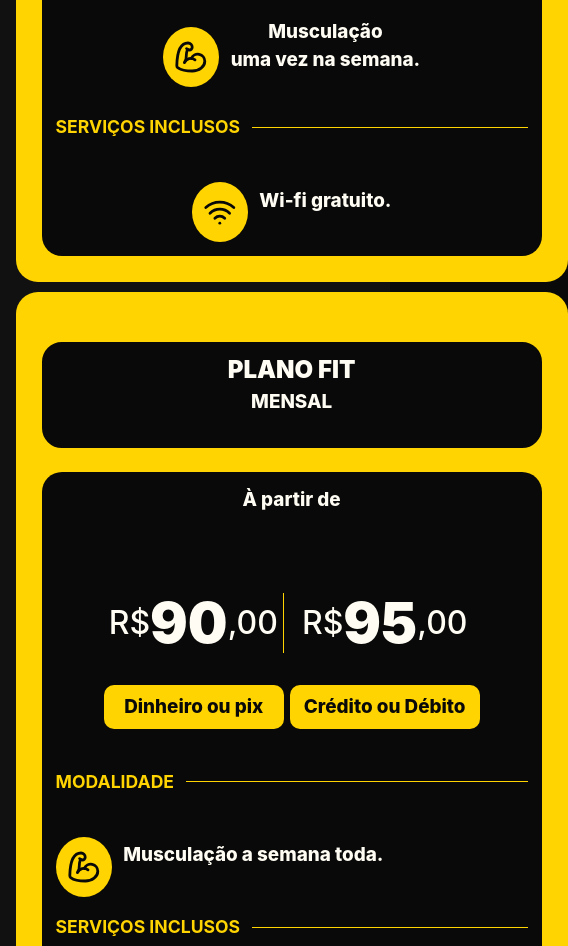
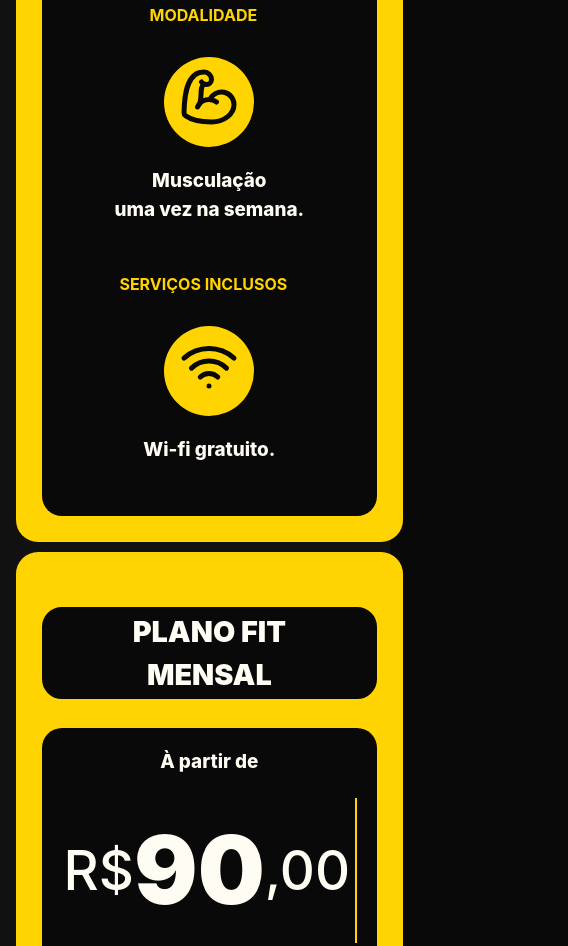
Before and after one commit to felipereira1890-debug/Landingpagesusifit, a plain HTML site: page index.html in a window 390 px wide. Shown: the part 8567-9513 px from the top of the page, 568 px wide, since content can reach past the window. Drawn offline with Linux system fonts and the light colour scheme.

Commit message:
resposividade da section plans

```diff
--- a/index.html
+++ b/index.html
@@ -162,7 +162,7 @@
         </div>
         <div class="cardsplans">
           <article class="quote">
-            <h1 class="titleplans">DAY USE<br><p>ACESSO AVULSO</p></h1>
+            <h1 class="titleplans">DAY USE<br>ACESSO AVULSO</h1>
             <div class="cardssec">
               <p>À partir de</p>
               <h1 class="pricesec">R$ <span class="price">15</span>,00</h1>
@@ -190,7 +190,7 @@
             </div>
           </article>
           <article class="quote">
-            <h1 class="titleplans">PLANO FIT<br><p>MENSAL</p></h1>
+            <h1 class="titleplans">PLANO FIT<br>MENSAL</h1>
             <div class="cardssec">
               <p>À partir de</p>
               <br>
--- a/style.css
+++ b/style.css
@@ -547,161 +547,178 @@ a {
 
 .plans {
   background: #111;
-  padding: clamp(1.5rem, 5vw, 4rem) clamp(1rem, 4vw, 3rem);
 }
 
-/* 2 colunas no desktop, 1 no mobile, sem media query */
+
 .cardsplans {
   display: grid;
-  grid-template-columns: repeat(auto-fit, minmax(min(100%, 340px), 1fr));
-  gap: clamp(10px, 2vw, 20px);
+  grid-template-columns:  repeat(2, 1fr);
+  gap: 10px;
   text-align: center;
-  max-width: 1200px;
-  margin-inline: auto;
+
 }
 
 .titleplans {
   background: var(--black);
-  font-size: clamp(1.5rem, 5vw, 2.1rem);
+  font-size: 2.1rem;
   color: var(--white);
   font-weight: 900;
   border-radius: 20px;
   border: 2px solid var(--black);
-  padding: 8px;
+  padding: 1px;
 }
 
-.cardssec {
+.cardssec{
+
   background: var(--black);
   border-radius: 20px;
   color: var(--white);
   text-align: center;
-  padding: clamp(14px, 3vw, 20px);
-  min-width: 0; /* evita estourar dentro do grid */
+  min-width: auto;
+  justify-content: center;
+  align-items: center;
+  padding: 20px;
+
 }
 
-.price {
+.price{
   color: var(--white);
-  font-size: clamp(3.5rem, 13vw, 5.9rem);
+  font-size: 5.9rem;
   font-weight: 900;
-  line-height: 1;
 }
 
-.pricesec {
+.pricesec{
   color: var(--white);
-  font-size: clamp(2.2rem, 8vw, 3.9rem);
+  font-size: 3.9rem;
   font-weight: 700;
-  line-height: 1;
+  margin-top: -20px;
   display: flex;
   justify-content: center;
   align-items: center;
+
 }
 
-.topic {
-  font-size: clamp(1.1rem, 3.6vw, 1.5rem);
+.topic{
+  font-size: 1.5rem;
   color: var(--yellow);
   display: flex;
-  align-items: center;
+  align-items: center; /* Centraliza a linha verticalmente com o texto */
   gap: 12px;
-  text-align: left;
+  text-align: justify;
 }
 
 .topic::after {
-  content: "";
-  flex: 1;
-  height: 1px;
-  background-color: var(--yellow);
+  content: ""; /* Obrigatório para o pseudo-elemento aparecer */
+  flex: 1; /* Faz a linha ocupar todo o espaço restante */
+  height: 1px; /* Espessura do risco */
+  background-color: var(--yellow); /* Cor do risco */
 }
 
-.topicsec {
+.topicsec{
   color: var(--white);
-  font-size: clamp(1rem, 3vw, 1.2rem);
-  font-weight: 300;
+  font-size: 1.2rem;
+  font-weight: 100;
+  margin-top: -20px;
   display: flex;
-  justify-content: flex-end;
+  justify-content: end;
   align-items: center;
-  text-align: right;
+  text-align: justify;
+
+
 }
 
-.countainertopic,
-.countainertopic2 {
+.countainertopic{
+  display: flex;
+  justify-content: space-between;
+  align-items: center;
+  gap: 20px;
+  margin-top: -20px;
+}
+
+.countainertopic2{
   display: flex;
   align-items: center;
-  gap: clamp(10px, 3vw, 20px);
-  flex-wrap: wrap; /* quebra linha em vez de estourar */
+  justify-content: start;
+  gap: 20px;
+  margin-top: -20px;
 }
 
-.countainertopic  { justify-content: space-between; }
-.countainertopic2 { justify-content: flex-start; }
-
-.iconbox {
+.iconbox{
   border-radius: 50%;
   background: var(--yellow);
-  width: clamp(56px, 14vw, 90px);
-  aspect-ratio: 1;
-  flex-shrink: 0; /* não amassa o círculo */
+  width: 90px;
+  height: 90px;
   display: flex;
   justify-content: center;
   align-items: center;
+
 }
 
-.iconplans {
-  width: 60%;
-  min-width: 0;
+.iconplans{
+  min-width: 80px;
   color: var(--black);
+  margin-top: -15px;
+  display: flex;
+  justify-content: center;
+  align-items: flex-end;
+
+
+}
+
+.pricemensal{
+  color: var(--white);
+  margin-top: -20px;
+  display: flex;
+  justify-content: center;
+  flex-direction: row;
+  align-items: center;
+  gap: 3px;
+
+}
+
+.pricesecm1{
+
+  color: var(--white);
+  font-size: 3.4rem;
+  font-weight: 500;
+  margin-top: -5px;
+  padding: 2px;
+  padding-right: 5px;
   display: flex;
   justify-content: center;
   align-items: center;
+  text-align: justify;
+  border-right: 2px solid var(--yellow);
+
 }
 
-.iconplans svg,
-.iconplans img {
-  width: 100%;
-  height: auto;
-}
 
-.pricemensal {
+.pricesecm{
+
   color: var(--white);
+  font-size: 3.4rem;
+  font-weight: 500;
+  padding: 2px;
+  margin-top: -5px;
   display: flex;
   justify-content: center;
   align-items: center;
-  flex-wrap: wrap;
-  gap: 6px;
+  text-align: justify;
+
 }
 
-.pricesecm1,
-.pricesecm {
-  color: var(--white);
-  font-size: clamp(2rem, 7vw, 3.4rem);
-  font-weight: 500;
-  line-height: 1;
-  padding: 2px 5px;
+
+
+.opcoes{
+  background: var(--yellow);
+  color: var(--black);
+  border-radius: 10px;
+  font-size: 1.2rem;
+  font-weight: 100;
   display: flex;
   justify-content: center;
   align-items: center;
-}
-
-.pricesecm1 {
-  border-right: 2px solid var(--yellow);
-}
-
-.opcoes {
-  background: var(--yellow);
-  color: var(--black);
-  border-radius: 10px;
-  font-size: clamp(1rem, 3vw, 1.2rem);
-  font-weight: 400;
-  display: flex;
-  justify-content: center;
-  align-items: center;
-  min-height: 44px; /* boa área de toque */
-  padding: 8px 14px;
-}
-
-/* Ajustes finos para celular pequeno */
-@media (max-width: 480px) {
-  .countainertopic { justify-content: center; text-align: center; }
-  .topicsec { justify-content: center; text-align: center; }
-  .pricesecm1 { border-right-width: 1px; }
+  height: 40px;
 }
 
 
@@ -974,13 +991,60 @@ strong {
 
   }
 
+  .titleplans {
+    min-width: auto;
+    font-size: 1.8rem;
+    text-align: center;
+    display: flex;
+    flex-direction: column;
+    justify-content: center;
+    align-items: center;
+
+  }
+
   .cardssec{
-    min-width: 500px;
+    min-width: auto;
    display: flex;
+   flex-wrap: wrap;
    flex-direction: column;
 
   }
 
+  .pricemensal{
+    font-size: 2.5rem;
+    display: flex;
+    flex-direction: column;
+    align-items: center;
+    justify-content: center;
+  }
+
+  .countainertopic2, .countainertopic {
+    display: flex;
+    flex-direction: column;
+    align-items: center;
+    justify-content: space-around;
+    padding: 10px 0;
+  }
+
+  .topic, .topicsec{
+    font-size: 1.0rem;
+    text-align: center;
+  }
+
+  .iconbox{
+
+    min-width: auto;
+
+  }
+  .iconplans{
+    min-width: 30px;
+    margin-top: -10px;
+  }
+
+  .opcoes{
+
+    width: 100%;
+  }
   .animals {
     margin-top: 25px;
   }
```
